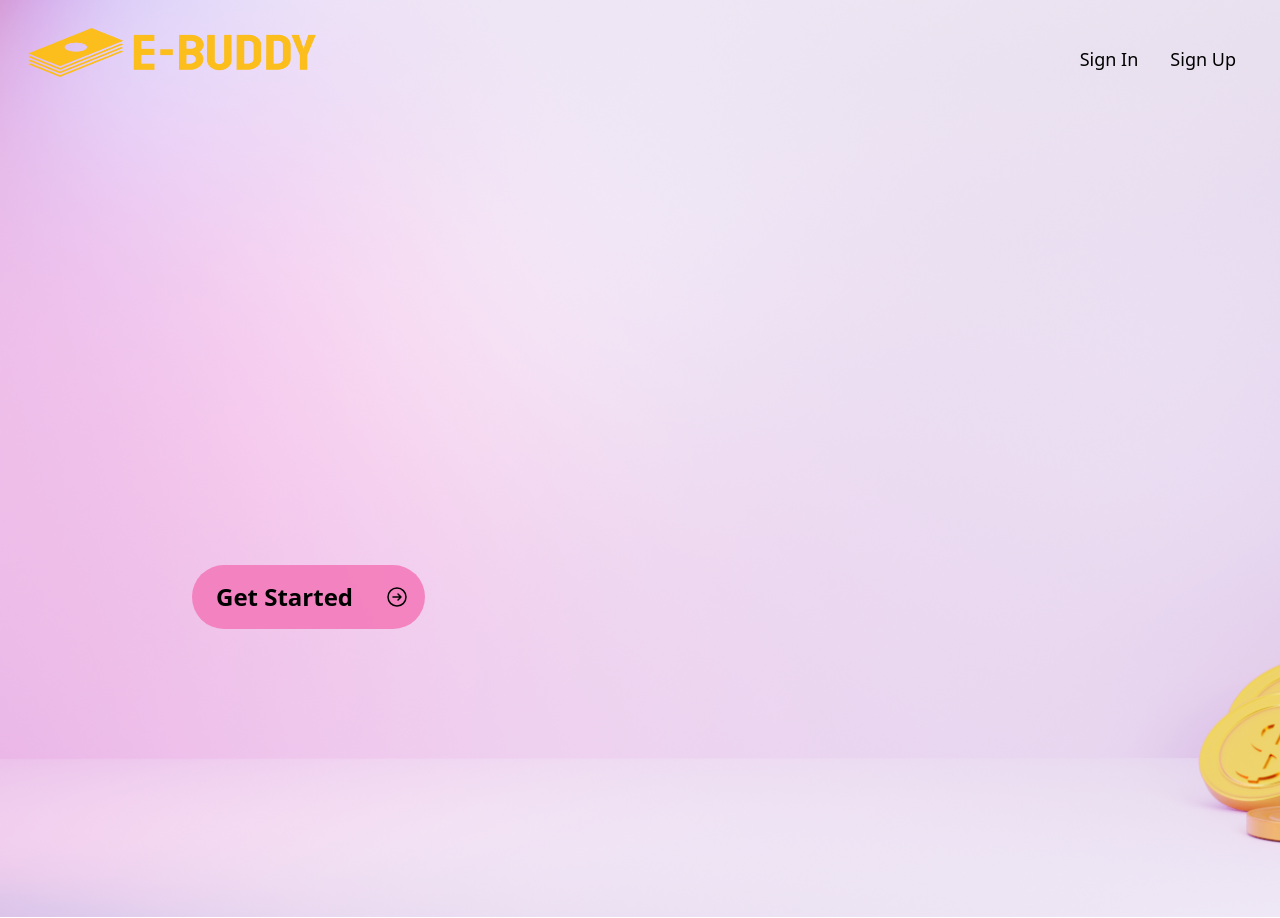
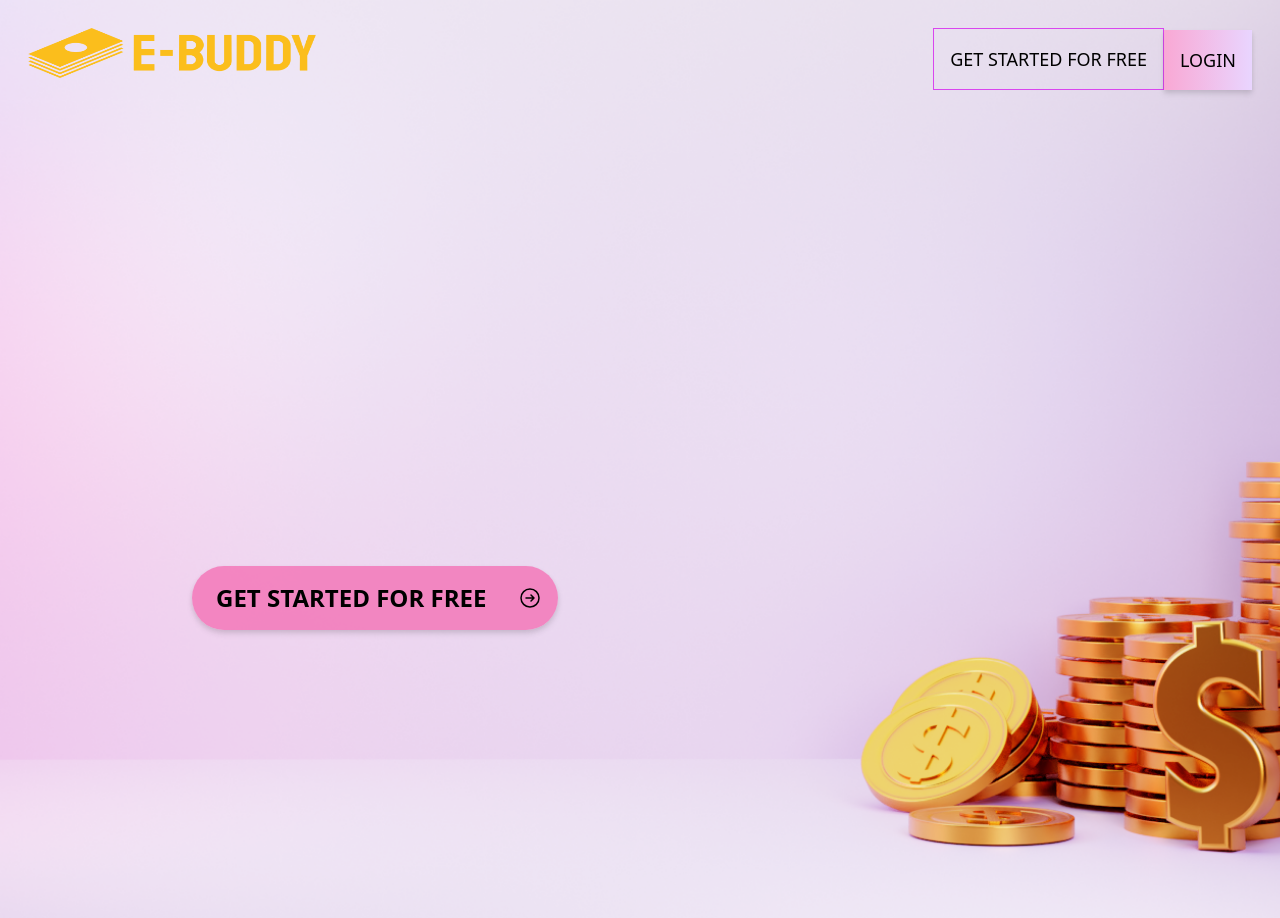
Before and after one commit to Hikaru2021/e-buddy, a Vue app: page / in a window 1280 px wide. Built offline with nearby package versions, Linux system fonts and the light colour scheme.

Commit message:
Update LandingView.vue

```diff
--- a/src/views/LandingView.vue
+++ b/src/views/LandingView.vue
@@ -1,18 +1,18 @@
 <template>
-    <div class="bg-cover" style="background-image: url('/bg.png');">
+    <div class="bg-image min-h-screen">
         <div class="grid grid-cols-2 gap-4">
             <div class="p-7 object-contain flex justify-start items-start">
                 <img class="w-1/2 h-4/5" src="logo.png" alt="" />
             </div>
             <div class="flex items-end justify-end p-7">
-                <button class="p-4 text-lg">Sign In</button>
-                <button class="p-4 text-lg">Sign Up</button>
+                <button class="p-4 text-lg border-fuchsia-500 outline-1 border">GET STARTED FOR FREE</button>
+                <button class="p-4 text-lg bg-gradient-to-r from-pink-300 to-purple-200 shadow-lg">LOGIN</button>
             </div>
         </div>
         <div class="h-screen py-96 pl-48 flex items-start justify-start">
             <div>
-                <router-link to="/register" tag="button" class="inline-flex items-center px-6 py-4 mt-8 font-semibold text-black text-2xl transition-all duration-200 bg-pink-400 bg-opacity-80 rounded-full lg:mt-16 hover:bg-yellow-400 focus:bg-pink-900">
-                        Get Started
+                <router-link to="/register" tag="button" class="inline-flex items-center px-6 py-4 mt-8 font-semibold text-black text-2xl transition-all duration-200 bg-pink-400 bg-opacity-80 rounded-full lg:mt-16 hover:bg-yellow-400 focus:bg-pink-900 shadow-lg">
+                        GET STARTED FOR FREE
                         <svg class="w-6 h-6 ml-8 -mr-2" xmlns="http://www.w3.org/2000/svg" fill="none" viewBox="0 0 24 24" stroke="currentColor">
                             <path stroke-linecap="round" stroke-linejoin="round" stroke-width="1.5" d="M13 9l3 3m0 0l-3 3m3-3H8m13 0a9 9 0 11-18 0 9 9 0 0118 0z" />
                         </svg>
@@ -24,12 +24,19 @@
 
 <script>
 export default {
-    // No changes required in the script section
+
 };
 </script>
 
 <style scoped>
-.bg-cover {
-    background-image: url('/bg.jpeg');
+.bg-image {
+    background-image: url('/bg.png');
+    background-size: cover;
+    background-position: center;
+    background-repeat: no-repeat;
+}
+
+.shadow-lg {
+    box-shadow: 0 4px 6px rgba(0, 0, 0, 0.1), 0 2px 4px rgba(0, 0, 0, 0.06);
 }
 </style>
```
